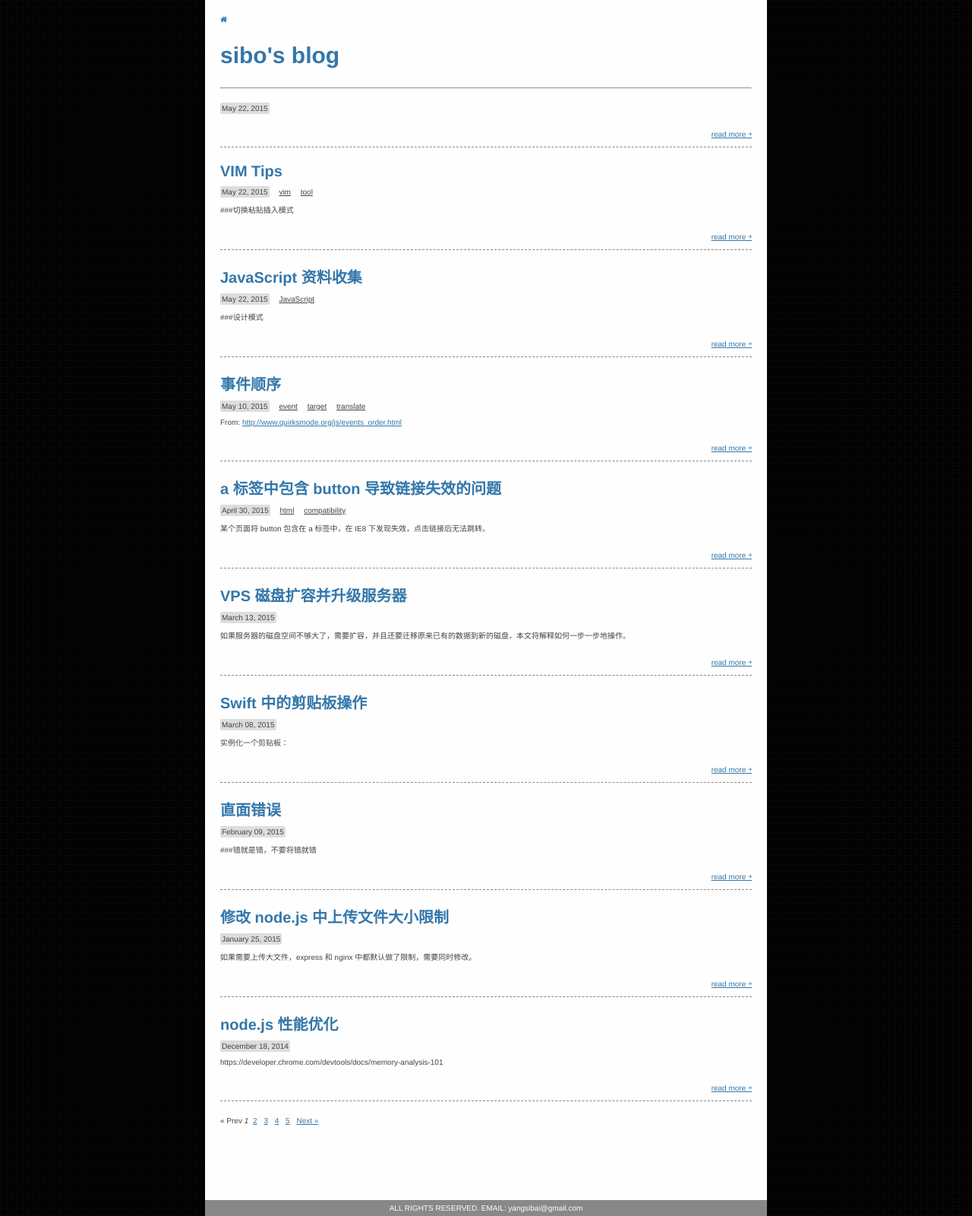
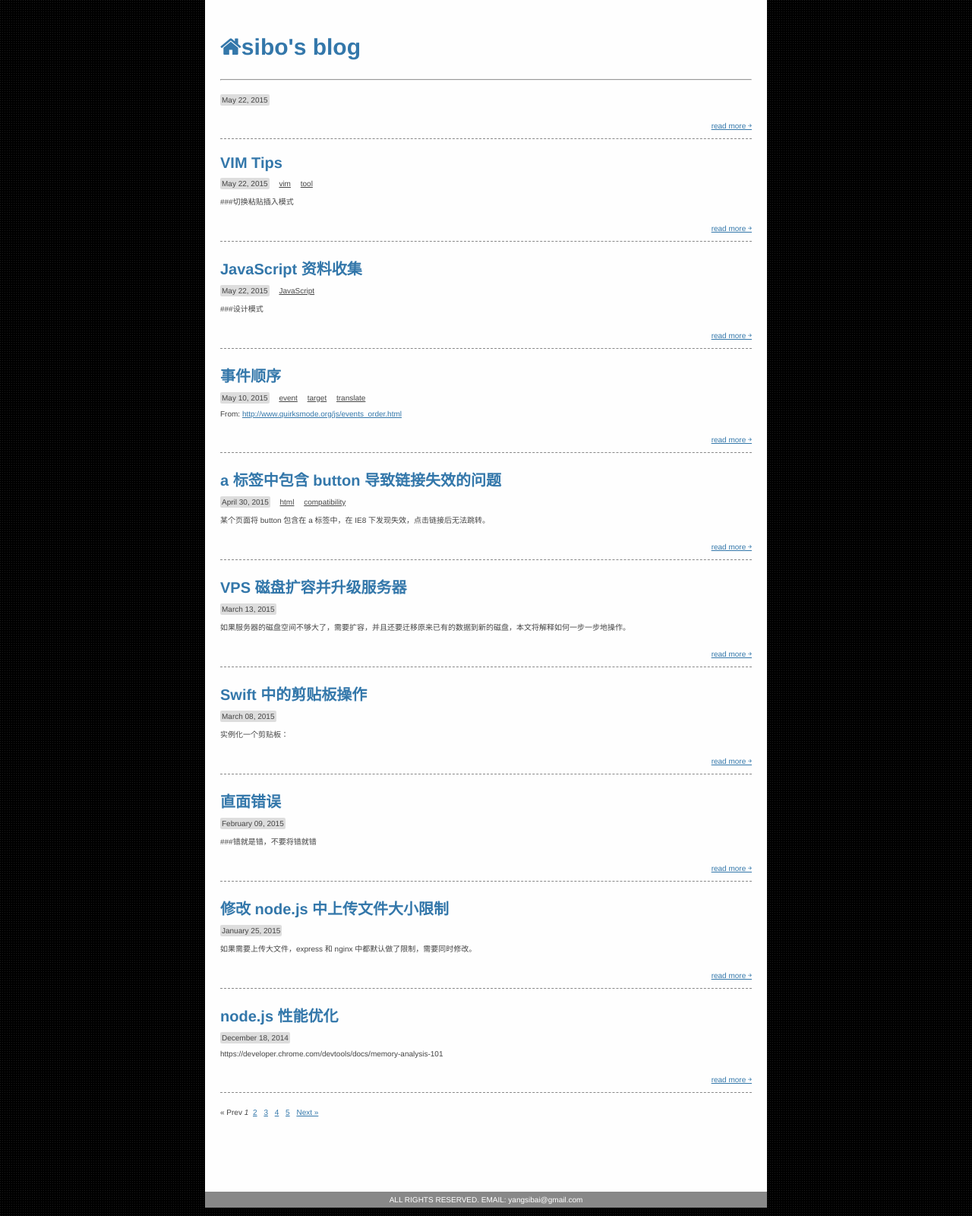
Before and after one commit to osrpt/osrpt.github.com, a Jekyll site: the page built from index.html, in a window 1280 px wide. Shown: the whole page at 76% size. Built offline with Jekyll 4.4.1, drawn with Linux system fonts in a browser that asks for light colours; nearby versions of some CDN libraries; Markdown is read by kramdown in place of the engine named in the settings; the list of posts is cut into pages by our own code.

Commit message:
move home icon in head

```diff
--- a/index.html
+++ b/index.html
@@ -2,7 +2,7 @@
 layout: default
 title: sibo's blog
 ---
-<a class="to_homepage"  href="/"><i class="fa fa-home"></i><h2 class="title">{{ page.title }}</h2></a>
+<a class="to_homepage"  href="/"><h2 class="title"><i class="fa fa-home"></i>{{ page.title }}</h2></a>
 <hr/>
 <div class="blog">
 	<div class="posts">
```
